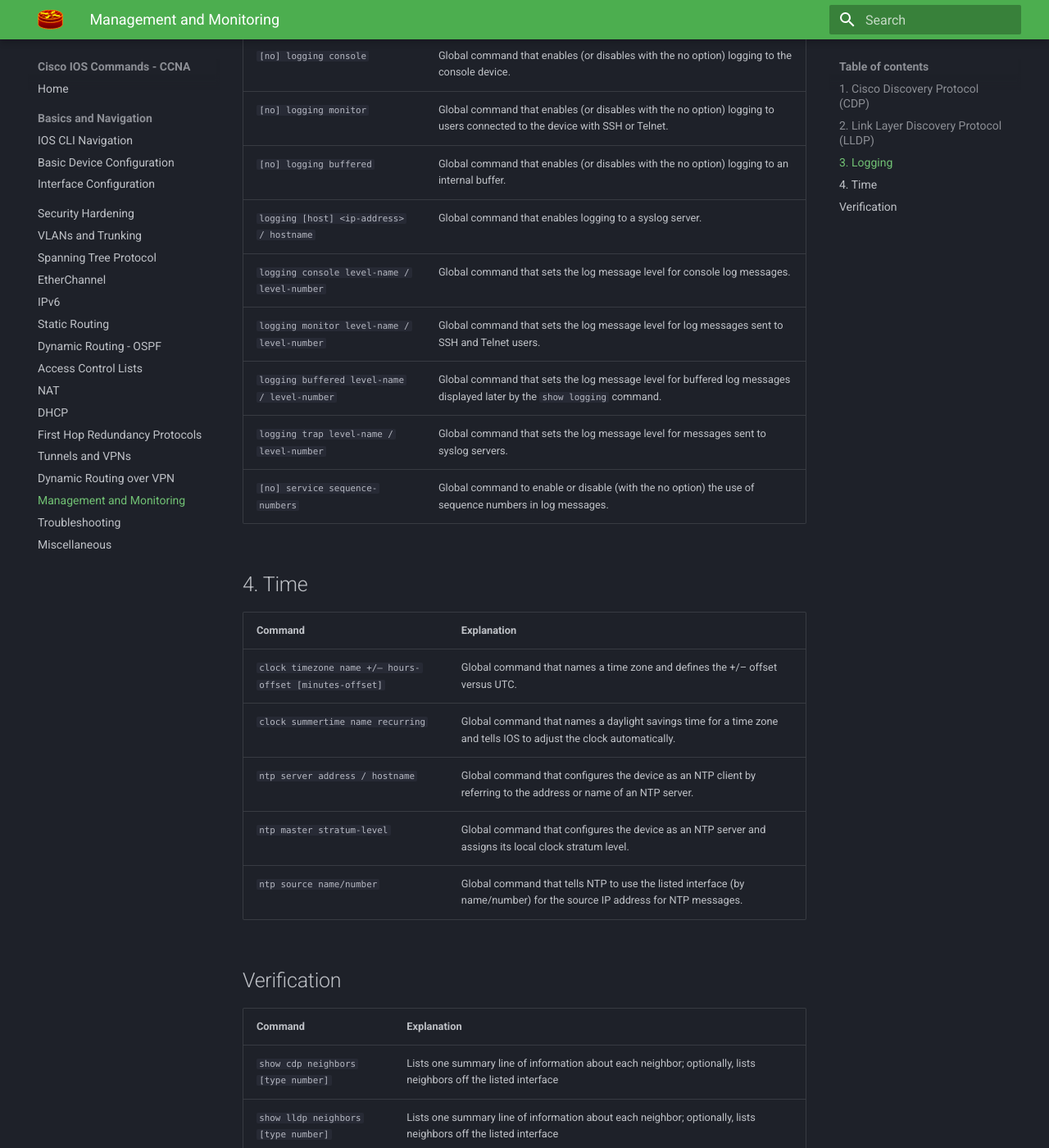
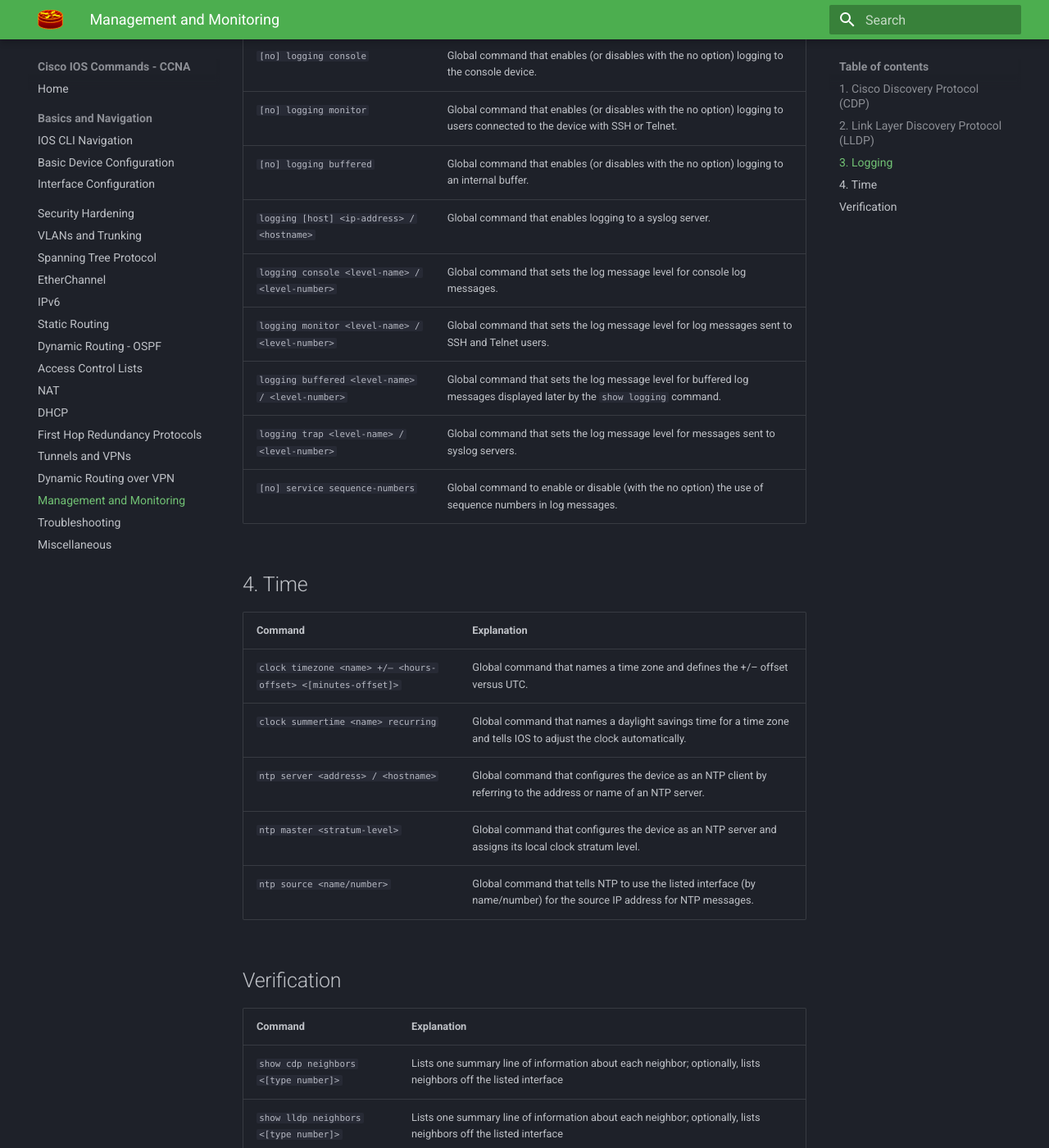
Before and after one commit to Edm0ndDantes/CCNA-IOS-Cheatsheet, an MkDocs documentation site: the page built from docs/management.md, in a window 1280 px wide and 1400 px high, scrolled down 972 px. Shown: the whole window at 82% size. Built offline with MkDocs 1.6.1 and Material for MkDocs 9.7.7, drawn with Linux system fonts in a browser that asks for light colours; some web fonts are replaced; some of the changed lines change nothing that is shown; some of the changed text lies outside the part shown.

Commit message:
fixed code entries

```diff
--- a/docs/management.md
+++ b/docs/management.md
@@ -23,37 +23,37 @@ It is a standardized protocol similar to Cisco Discovery Protocol (CDP).
 | `[no] logging console` | Global command that enables (or disables with the no option) logging to the console device.|
 | `[no] logging monitor` | Global command that enables (or disables with the no option) logging to users connected to the device with SSH or Telnet. |
 | `[no] logging buffered` | Global command that enables (or disables with the no option) logging to an internal buffer. |
-| `logging [host] <ip-address> / hostname` | Global command that enables logging to a syslog server. |
-| `logging console level-name / level-number` | Global command that sets the log message level for console log messages.|
-| `logging monitor level-name / level-number` | Global command that sets the log message level for log messages sent to SSH and Telnet users.|
-| `logging buffered level-name / level-number` | Global command that sets the log message level for buffered log messages displayed later by the `show logging` command. |
-| `logging trap level-name / level-number` | Global command that sets the log message level for messages sent to syslog servers.|
+| `logging [host] <ip-address> / <hostname>` | Global command that enables logging to a syslog server. |
+| `logging console <level-name> / <level-number>` | Global command that sets the log message level for console log messages.|
+| `logging monitor <level-name> / <level-number>` | Global command that sets the log message level for log messages sent to SSH and Telnet users.|
+| `logging buffered <level-name> / <level-number>` | Global command that sets the log message level for buffered log messages displayed later by the `show logging` command. |
+| `logging trap <level-name> / <level-number>` | Global command that sets the log message level for messages sent to syslog servers.|
 | `[no] service sequence-numbers` | Global command to enable or disable (with the no option) the use of sequence numbers in log messages. |
 
 ## 4. Time
 | Command | Explanation |
 |---|---|
-| `clock timezone name +/– hours-offset [minutes-offset]` | Global command that names a time zone and defines the +/– offset versus UTC.|
-| `clock summertime name recurring` | Global command that names a daylight savings time for a time zone and tells IOS to adjust the clock automatically. |
-| `ntp server address / hostname` | Global command that configures the device as an NTP client by referring to the address or name of an NTP server.|
-| `ntp master stratum-level` | Global command that configures the device as an NTP server and assigns its local clock stratum level.|
-| `ntp source name/number` | Global command that tells NTP to use the listed interface (by name/number) for the source IP address for NTP messages.|
+| `clock timezone <name> +/– <hours-offset> <[minutes-offset]>` | Global command that names a time zone and defines the +/– offset versus UTC.|
+| `clock summertime <name> recurring` | Global command that names a daylight savings time for a time zone and tells IOS to adjust the clock automatically. |
+| `ntp server <address> / <hostname>` | Global command that configures the device as an NTP client by referring to the address or name of an NTP server.|
+| `ntp master <stratum-level>` | Global command that configures the device as an NTP server and assigns its local clock stratum level.|
+| `ntp source <name/number>` | Global command that tells NTP to use the listed interface (by name/number) for the source IP address for NTP messages.|
 
 ## Verification
 
 | Command | Explanation |
 |---|---|
-| `show cdp neighbors [type number]` | Lists one summary line of information about each neighbor; optionally, lists neighbors off the listed interface|
-| `show lldp neighbors [type number]` | Lists one summary line of information about each neighbor; optionally, lists neighbors off the listed interface|
+| `show cdp neighbors <[type number]>` | Lists one summary line of information about each neighbor; optionally, lists neighbors off the listed interface|
+| `show lldp neighbors <[type number]>` | Lists one summary line of information about each neighbor; optionally, lists neighbors off the listed interface|
 | `show cdp neighbors detail` | Lists one large set of information (approximately 15 lines) for every neighbor |
 | `show lldp neighbors detail` | Lists one large set of information (approximately 15 lines) for every neighbor |
-| `show cdp interface [type number]` | States whether CDP is enabled on each interface or a single interface if the interface is listed |
-| `show lldp interface [type number]` | States whether LLDP is enabled on each interface or a single interface if the interface is listed |
+| `show cdp interface <[type number]>` | States whether CDP is enabled on each interface or a single interface if the interface is listed |
+| `show lldp interface <[type number]>` | States whether LLDP is enabled on each interface or a single interface if the interface is listed |
 | `show cdp traffic` | Displays global statistics for the number of CDP advertisements sent and received|
 | `show lldp traffic` | Displays global statistics for the number of LLDP advertisements sent and received|
 | `show logging` | Lists the current logging configuration and lists buffered log messages at the end |
 | `terminal [no] monitor` | For a user (SSH or Telnet) session, toggles on or off the receipt of log messages, for that one session, if `logging monitor` is also configured|
-| `[no] debug {various}` | EXEC command to enable or disable one of a multitude of debug options |
+| `[no] debug <{various}>` | EXEC command to enable or disable one of a multitude of debug options |
 | `show clock` | Lists the time of day and the date per the local device |
 | `show ntp associations` | Shows all NTP clients and servers with which the local device is attempting to synchronize with NTP |
 | `show ntp status` | Shows current NTP client status in detail|
```
